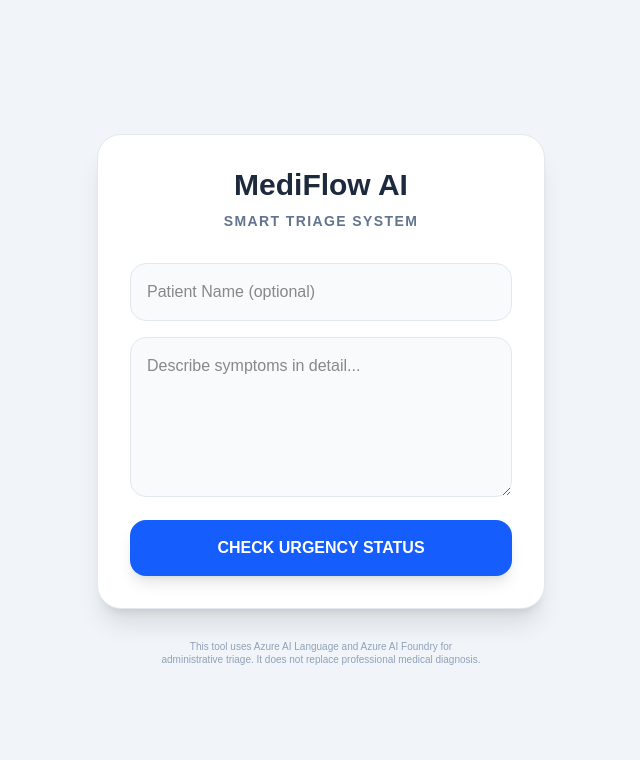
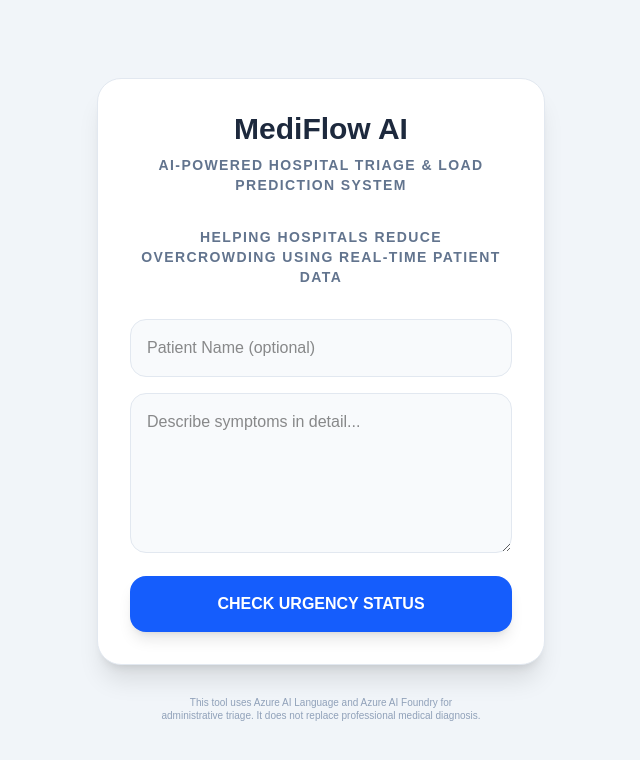
Before and after one commit to guillermoguevara887/MediFlow-AI, a Next.js app: page / in a window 1280 px wide. Shown: the top 760 px of the page, without its empty margins (319-959 px from the left). Built offline with nearby package versions, Linux system fonts and the light colour scheme.

Commit message:
update page.js

```diff
--- a/src/app/page.js
+++ b/src/app/page.js
@@ -63,7 +63,10 @@ export default function Home() {
           MediFlow AI
         </h1>
         <p className="text-slate-500 text-center mb-8 text-sm uppercase tracking-widest font-bold">
-          Smart Triage System
+          AI-powered hospital triage & load prediction system
+        </p>
+        <p className="text-slate-500 text-center mb-8 text-sm uppercase tracking-widest font-bold">
+          Helping hospitals reduce overcrowding using real-time patient data
         </p>
 
         <div className="space-y-4">
```
